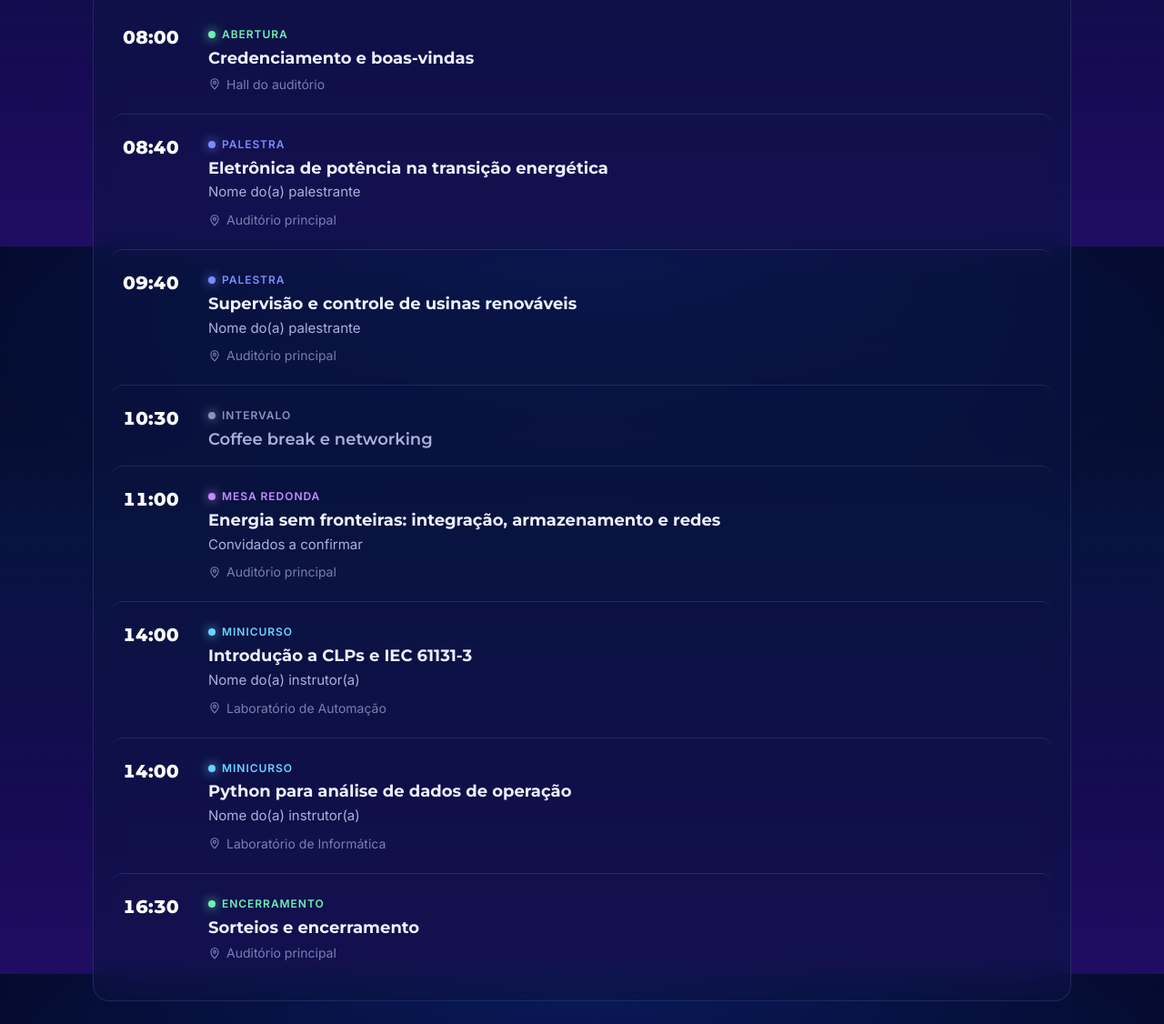
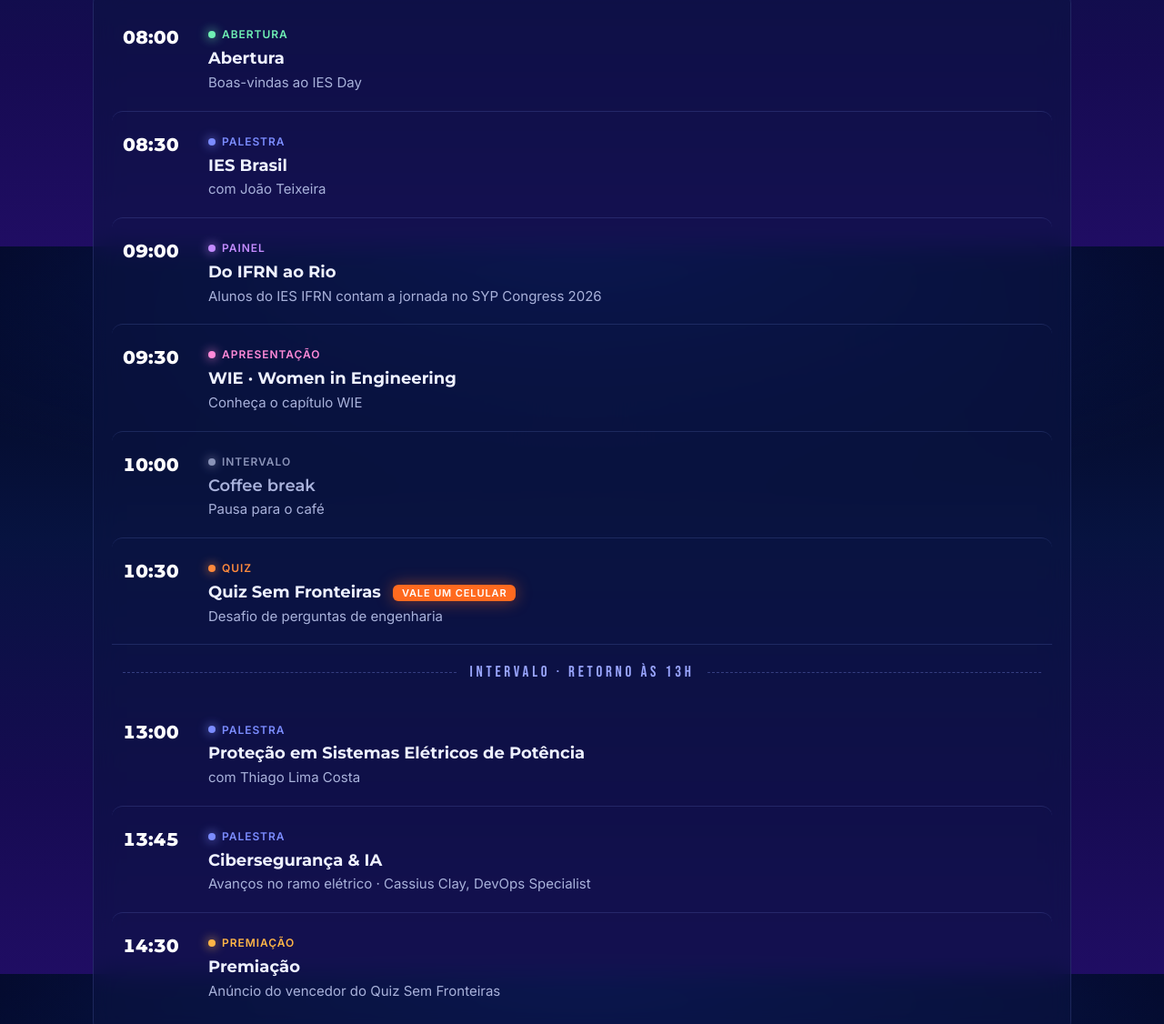
Before and after one commit to Vtsn1/ies-day, a plain HTML site: page index.html in a window 1280 px wide. Shown: the part 2129-3255 px from the top of the page at 91% size. Drawn offline with Linux system fonts and the light colour scheme; animation ran at ten frames a second.

Commit message:
Add files via upload

```diff
--- a/app.js
+++ b/app.js
@@ -153,12 +153,13 @@
       });
       listaEl.setAttribute("aria-label", dias[i].dia + " " + (dias[i].data || ""));
       listaEl.innerHTML = lista(dias[i].itens).map(function (it, k) {
+        if (it.separador) return '<li class="separador" style="--i:' + k + '"><span>' + esc(it.separador) + "</span></li>";
         return (
           '<li class="item tipo-' + slug(it.tipo) + '" style="--i:' + k + '">' +
           '<time class="hora">' + esc(it.hora) + "</time>" +
           '<div class="item-corpo">' +
           (it.tipo ? '<span class="etiqueta">' + esc(it.tipo) + "</span>" : "") +
-          "<h3>" + esc(it.titulo) + "</h3>" +
+          "<h3>" + esc(it.titulo) + (it.destaque ? ' <span class="destaque">' + esc(it.destaque) + "</span>" : "") + "</h3>" +
           (it.quem ? '<p class="quem">' + esc(it.quem) + "</p>" : "") +
           (it.sala ? '<p class="sala">' + ICONES.pino + esc(it.sala) + "</p>" : "") +
           "</div></li>"
--- a/styles.css
+++ b/styles.css
@@ -688,6 +688,47 @@ body::before {
 .tipo-encerramento { --cor: #6ff0b4; }
 .tipo-intervalo { --cor: #8a93b8; }
 .tipo-intervalo h3 { color: var(--texto-2); font-weight: 600; }
+.tipo-painel { --cor: #c38bff; }
+.tipo-apresentacao { --cor: #ff8ad8; }
+.tipo-quiz { --cor: #ff8a3d; }
+.tipo-premiacao { --cor: #ffb547; }
+.destaque {
+  display: inline-block;
+  vertical-align: middle;
+  margin-left: 8px;
+  padding: 3px 10px;
+  border-radius: 6px;
+  background: #ff6a1f;
+  color: #fff;
+  font-family: var(--fonte-texto);
+  font-size: 11px;
+  font-weight: 700;
+  letter-spacing: 0.08em;
+  text-transform: uppercase;
+  box-shadow: 0 0 18px rgba(255, 106, 31, 0.45);
+}
+.separador {
+  display: flex;
+  align-items: center;
+  gap: 14px;
+  padding: 16px 12px;
+  color: var(--azul-claro);
+  font-family: var(--fonte-condensada);
+  font-size: 17px;
+  letter-spacing: 0.22em;
+  text-transform: uppercase;
+  border-top: 1px solid var(--borda);
+  animation: entrar-lado var(--dur-media) var(--ease-saida) both;
+  animation-delay: calc(var(--i, 0) * var(--passo));
+}
+.separador::before,
+.separador::after { content: ""; flex: 1; border-top: 1px dashed var(--borda-forte); }
+.separador + .item { border-top: 0; }
+.separador span { white-space: nowrap; }
+@media (max-width: 560px) {
+  .separador { font-size: 14px; letter-spacing: 0.12em; gap: 10px; padding: 14px 8px; }
+  .destaque { margin-left: 0; margin-top: 6px; }
+}
 @media (max-width: 560px) {
   .item { grid-template-columns: 1fr; gap: 4px; padding: 16px 8px; }
   .hora { font-size: 16px; color: var(--azul-claro); }
```
Also changed, not shown: dados.js.
